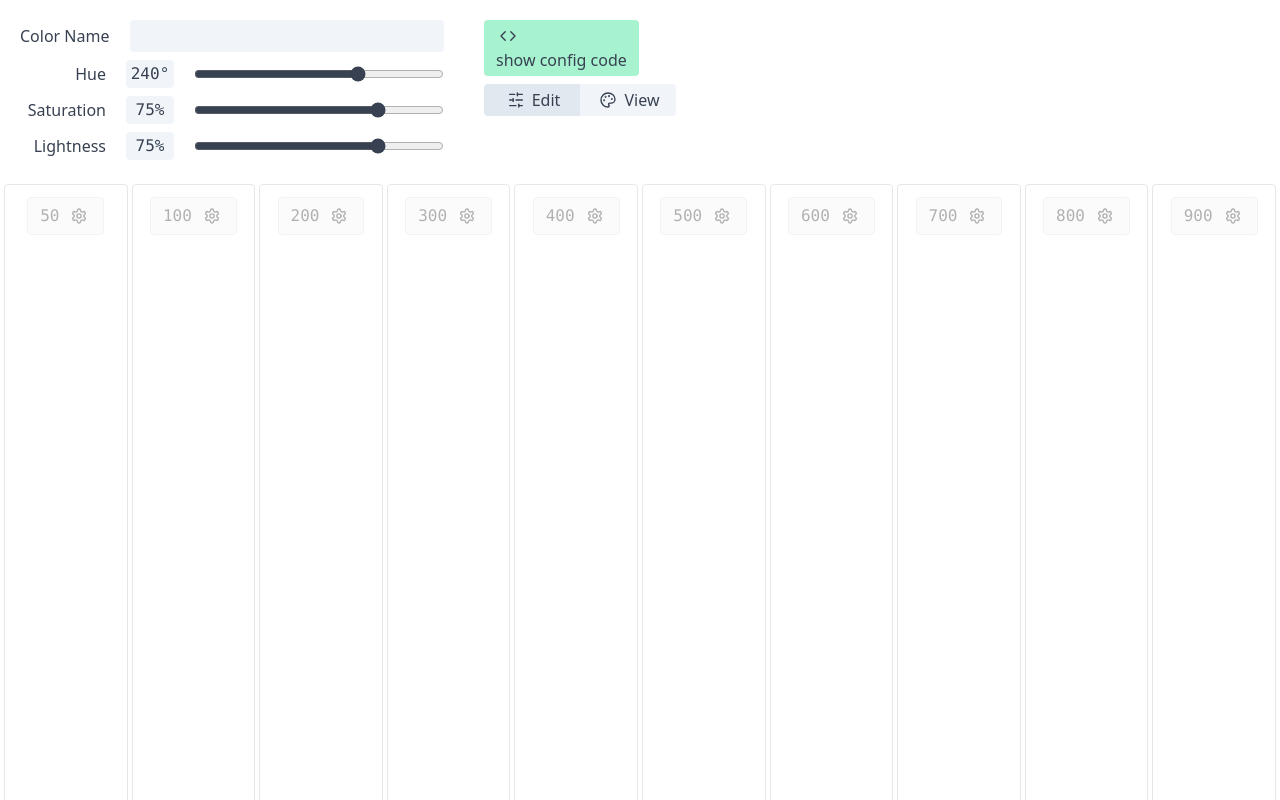
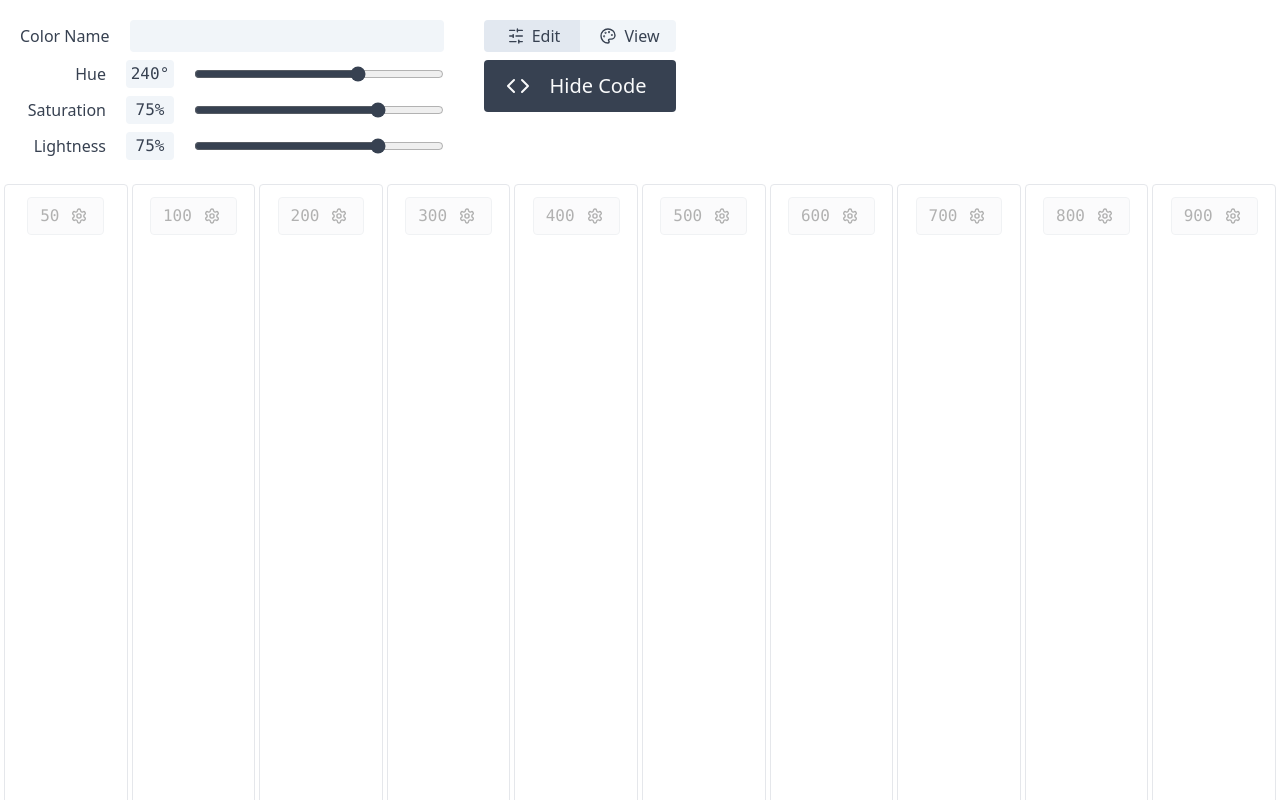
Before and after one commit to daniel-black/tack, a Next.js app: page / in a window 1280 px wide. Shown: the top 800 px of the page. Built offline with nearby package versions, Linux system fonts and the light colour scheme.

Commit message:
style show-code-button

```diff
--- a/src/app/page.tsx
+++ b/src/app/page.tsx
@@ -2,7 +2,7 @@
 
 import { CodeBlock } from "@/components/code-block";
 import { Controls } from "@/components/controls";
-import { ExportPalette } from "@/components/export-palette";
+import { ShowCodeButton } from "@/components/show-code-button";
 import { ModeToggle } from "@/components/mode-toggle";
 import { Palette } from "@/components/palette";
 import { codeBlockAtom, shadeNameAtom, shadesAtom } from "@/state";
@@ -18,9 +18,9 @@ export default function RootPage() {
       {showCodeBlock && <CodeBlock shades={shades} shadeName={shadeName} />}
       <section className="p-5 text-gray-700 flex space-x-10">
         <Controls />
-        <div className="w-full space-y-2">
-          <ExportPalette />
+        <div className="w-48 space-y-2">
           <ModeToggle />
+          <ShowCodeButton />
         </div>
       </section>
       <Palette />
--- a/src/components/export-palette.tsx
+++ /dev/null
@@ -1,20 +0,0 @@
-'use client';
-
-import { codeBlockAtom } from "@/state";
-import { useAtom } from "jotai";
-import { CodeIcon } from "./icons";
-
-export const ExportPalette = () => {
-  const [showCodeBlock, setShowCodeBlock] = useAtom(codeBlockAtom);
-
-  return (
-    <div>
-      <button
-        onClick={() => setShowCodeBlock(!showCodeBlock)}
-        className="px-3 py-1 rounded bg-emerald-200"
-      >
-        <CodeIcon /> {showCodeBlock ? 'hide' : 'show'} config code
-      </button>
-    </div>
-  );
-}
--- a/src/components/mode-toggle.tsx
+++ b/src/components/mode-toggle.tsx
@@ -10,11 +10,11 @@ export const ModeToggle = () => {
   const isEditing = mode === 'edit';
 
   return (
-    <div className='flex'>
-      <div>
+    <div className='flex w-full'>
+      <div className='w-1/2'>
         <label
           htmlFor='edit'
-          className={`w-24 rounded-l capitalize select-none py-1 cursor-pointer ${isEditing ? 'bg-slate-200' : 'bg-slate-100 hover:bg-slate-300'} flex justify-center items-center space-x-1`}
+          className={`w-full rounded-l capitalize select-none py-1 cursor-pointer ${isEditing ? 'bg-slate-200' : 'bg-slate-100 hover:bg-slate-300'} flex justify-center items-center space-x-1`}
         >
           <SlidersIcon />
           <span>Edit</span>
@@ -28,10 +28,10 @@ export const ModeToggle = () => {
           className='hidden'
         />
       </div>
-      <div>
+      <div className='w-1/2'>
         <label
           htmlFor='view'
-          className={`w-24 rounded-r capitalize select-none py-1 cursor-pointer ${!isEditing ? 'bg-slate-200' : 'bg-slate-100 hover:bg-slate-300'} flex justify-center items-center space-x-1`}
+          className={`w-full rounded-r capitalize select-none py-1 cursor-pointer ${!isEditing ? 'bg-slate-200' : 'bg-slate-100 hover:bg-slate-300'} flex justify-center items-center space-x-1`}
         >
           <PaletteIcon />
           <span>View</span>
--- /dev/null
+++ b/src/components/show-code-button.tsx
@@ -0,0 +1,21 @@
+'use client';
+
+import { codeBlockAtom } from "@/state";
+import { useAtom } from "jotai";
+import { CodeIcon } from "./icons";
+
+export const ShowCodeButton = () => {
+  const [showCodeBlock, setShowCodeBlock] = useAtom(codeBlockAtom);
+
+  return (
+    <button
+      onClick={() => setShowCodeBlock(!showCodeBlock)}
+      className="px-3 py-3 rounded bg-gray-700 hover:bg-gray-800 text-gray-50 w-full"
+    >
+      <div className="flex items-center justify-center space-x-3">
+        <CodeIcon isSmall={false} />
+        <span className="w-28 text-xl">{showCodeBlock ? 'Show' : 'Hide'} Code</span>
+      </div>
+    </button>
+  );
+}
```
